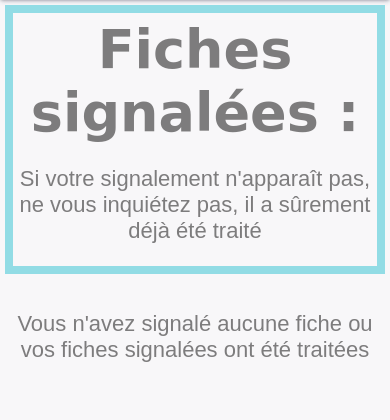
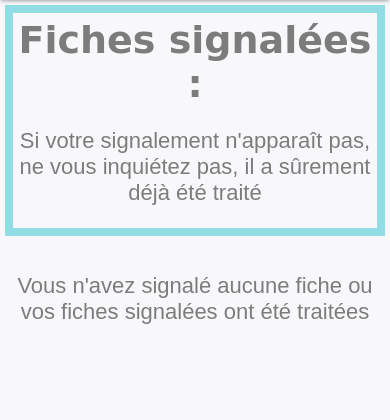
Before and after one commit to lucfly27/auxilium, a Flask app: page /userreport in a window 390 px wide. Shown: the part 60-480 px from the top of the page. Run offline with Flask 3, Linux system fonts and the light colour scheme; a user stored in the database is signed in; data comes from the database, SQL or seed files in the repository; both versions use the stored data as it was after the commit; data that the repository does not hold is empty.

Commit message:
Upgrade responsive front

```diff
--- a/app.py
+++ b/app.py
@@ -990,9 +990,11 @@ def listuser():
             utilisateurs;
     ''')
     utilisateurs = cursor.fetchall()
+    cursor.execute('SELECT COUNT(*) FROM utilisateurs;')
+    nb_user = cursor.fetchone()[0]
     conn.close()
 
-    return render_template('listuser.html', utilisateurs=utilisateurs, username=session['username'], perm=check_admin(session['username']))
+    return render_template('listuser.html', utilisateurs=utilisateurs, nb_user=nb_user, username=session['username'], perm=check_admin(session['username']))
 
 @app.route('/addadmin/<int:id_utilisateur>')
 def addadmin(id_utilisateur):
--- a/static/style.css
+++ b/static/style.css
@@ -137,7 +137,7 @@
 
     .head
     h1 {
-        font-size: 54px;
+        font-size: 38px;
         margin: 5px;
     }
 
--- a/templates/checkreport.html
+++ b/templates/checkreport.html
@@ -3,7 +3,7 @@
 {% block content %}
     <div class="center">
         <div class="head">
-            <h1 class="text">Fiches signalées :</h1>
+            <h1>Fiches signalées :</h1>
         </div>
         <div class="element">
             {% if signalements %}
--- a/templates/checkrequest.html
+++ b/templates/checkrequest.html
@@ -3,7 +3,7 @@
 {% block content %}
     <div class="center">
         <div class="head">
-            <h1 class="text">Fiches à check:</h1>
+            <h1>Fiches à check:</h1>
         </div>
         <div class="element">
             <div class="container_fiche">
--- a/templates/listuser.html
+++ b/templates/listuser.html
@@ -6,6 +6,7 @@
             <h1>Liste utilisateurs:</h1>
         </div>
         <div class="element">
+          <p class="text"> Nombre d'utilisateurs: {{ nb_user }} </p>
             <table>
                 <thead>
                   <tr>
--- a/templates/userreport.html
+++ b/templates/userreport.html
@@ -3,7 +3,7 @@
 {% block content %}
     <div class="center">
         <div class="head">
-            <h1 class="text">Fiches signalées :</h1>
+            <h1>Fiches signalées :</h1>
             <p class="text">Si votre signalement n'apparaît pas, ne vous inquiétez pas, il a sûrement déjà été traité</p>
         </div>
         <div class="element">
--- a/templates/userrequest.html
+++ b/templates/userrequest.html
@@ -3,7 +3,7 @@
 {% block content %}
     <div class="center">
         <div class="head">
-            <h1 class="text">Vos fiches:</h1>
+            <h1>Vos fiches:</h1>
         </div>
         <div class="element">
                 {% if fiches %}
```
Also changed, not shown: auxilium.db.
